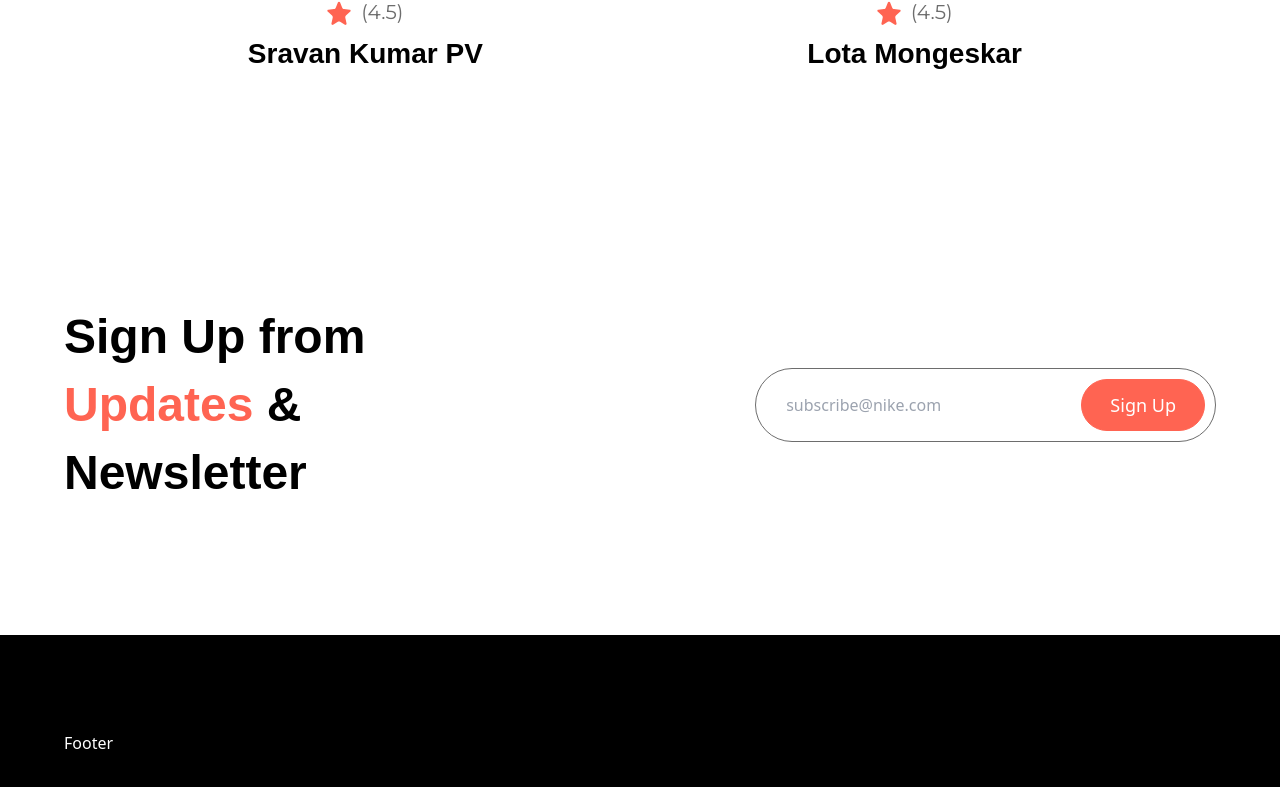
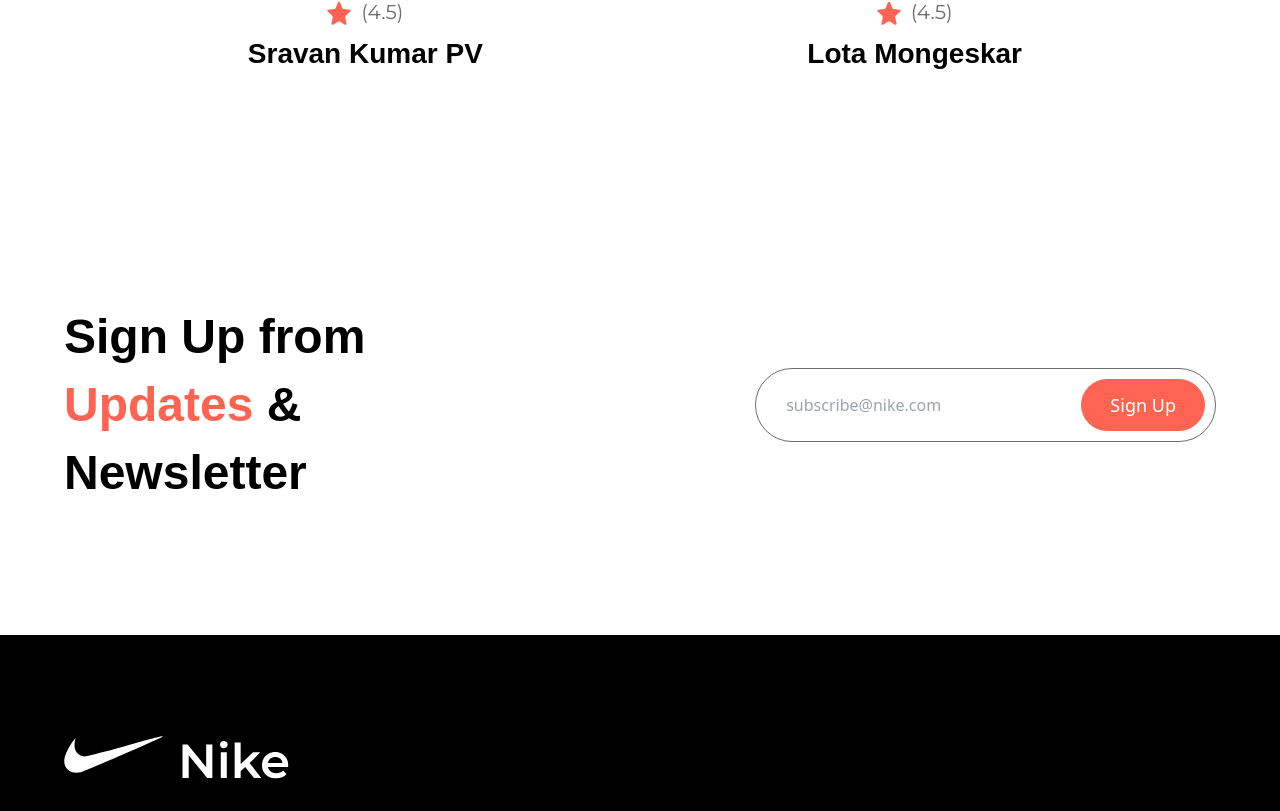
Before and after one commit to PVSR-git/Nike, a React (Create React App) app: page / in a window 1280 px wide. Shown: the part 4054-4865 px from the top of the page. Before the commit the page ends 4841 px from the top, so only its background shows below. Built offline with nearby package versions, Linux system fonts and the light colour scheme; a web font is replaced by a local one.

Commit message:
Footer.jsx inside footerLogo place and added tailwind css to that logo

```diff
--- a/src/sections/Footer.jsx
+++ b/src/sections/Footer.jsx
@@ -1,7 +1,21 @@
 import React from "react";
+import { footerLogo } from "../assets/images";
 
 const Footer = () => {
-  return <div>Footer</div>;
+  return (
+    <footer className="max-container">
+      <div
+        className="flex justify-between items-start
+      gap-20 flex-wrap max-lg:flex-col"
+      >
+        <div className="flex flex-col items-start">
+          <a href="/">
+            <img src={footerLogo} />
+          </a>
+        </div>
+      </div>
+    </footer>
+  );
 };
 
 export default Footer;
```
